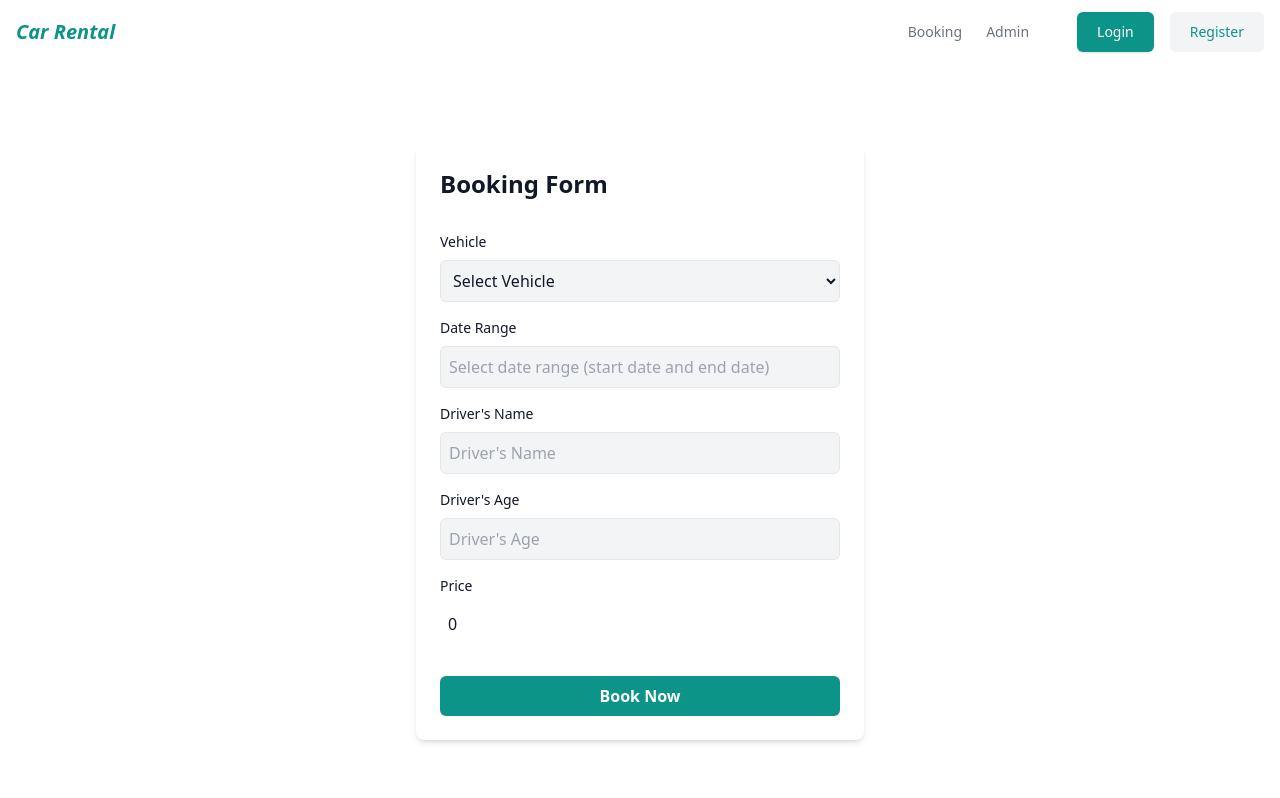
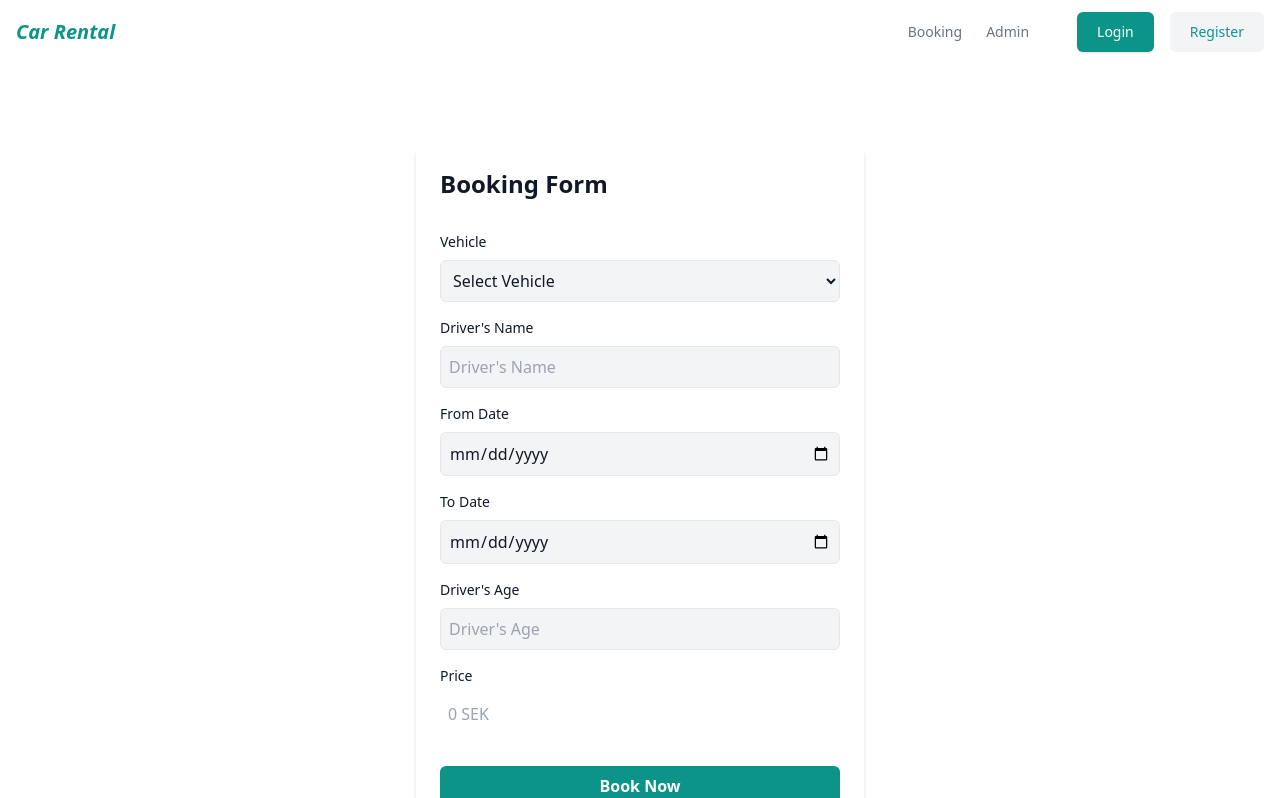
Before and after one commit to H4ckint0sh/carRental, a React (Create React App) app in the folder frontend/: page / in a window 1280 px wide. Shown: the top 798 px of the page. Built offline with nearby package versions, Linux system fonts and the light colour scheme; no server answers.

Commit message:
completing form

```diff
--- a/frontend/src/components/AdminTable.tsx
+++ b/frontend/src/components/AdminTable.tsx
@@ -2,7 +2,8 @@ import React from "react";
 
 const AdminTable = (props: {}) => {
   return (
-    <div className="overflow-x-auto">
+    <div className="rounded-lg border border-gray-200">
+      <div className="overflow-x-auto rounded-t-lg">
         <table className="min-w-full divide-y-2 divide-gray-200 bg-white text-sm">
           <thead className="ltr:text-left rtl:text-right">
             <tr>
@@ -18,7 +19,6 @@ const AdminTable = (props: {}) => {
               <th className="whitespace-nowrap px-4 py-2 font-medium text-gray-900">
                 Salary
               </th>
-            <th className="px-4 py-2"></th>
             </tr>
           </thead>
 
@@ -36,14 +36,6 @@ const AdminTable = (props: {}) => {
               <td className="whitespace-nowrap px-4 py-2 text-gray-700">
                 $120,000
               </td>
-            <td className="whitespace-nowrap px-4 py-2">
-              <a
-                href="#"
-                className="inline-block rounded bg-indigo-600 px-4 py-2 text-xs font-medium text-white hover:bg-indigo-700"
-              >
-                View
-              </a>
-            </td>
             </tr>
 
             <tr>
@@ -58,14 +50,6 @@ const AdminTable = (props: {}) => {
               </td>
               <td className="whitespace-nowrap px-4 py-2 text-gray-700">
                 $100,000
-            </td>
-            <td className="whitespace-nowrap px-4 py-2">
-              <a
-                href="#"
-                className="inline-block rounded bg-indigo-600 px-4 py-2 text-xs font-medium text-white hover:bg-indigo-700"
-              >
-                View
-              </a>
               </td>
             </tr>
 
@@ -82,17 +66,87 @@ const AdminTable = (props: {}) => {
               <td className="whitespace-nowrap px-4 py-2 text-gray-700">
                 $20,000
               </td>
-            <td className="whitespace-nowrap px-4 py-2">
-              <a
-                href="#"
-                className="inline-block rounded bg-indigo-600 px-4 py-2 text-xs font-medium text-white hover:bg-indigo-700"
-              >
-                View
-              </a>
-            </td>
             </tr>
           </tbody>
         </table>
+      </div>
+
+      <div className="rounded-b-lg border-t border-gray-200 px-4 py-2">
+        <ol className="flex justify-end gap-1 text-xs font-medium">
+          <li>
+            <a
+              href="#"
+              className="inline-flex size-8 items-center justify-center rounded border border-gray-100 bg-white text-gray-900 rtl:rotate-180"
+            >
+              <span className="sr-only">Prev Page</span>
+              <svg
+                xmlns="http://www.w3.org/2000/svg"
+                className="size-3"
+                viewBox="0 0 20 20"
+                fill="currentColor"
+              >
+                <path
+                  fill-rule="evenodd"
+                  d="M12.707 5.293a1 1 0 010 1.414L9.414 10l3.293 3.293a1 1 0 01-1.414 1.414l-4-4a1 1 0 010-1.414l4-4a1 1 0 011.414 0z"
+                  clip-rule="evenodd"
+                />
+              </svg>
+            </a>
+          </li>
+
+          <li>
+            <a
+              href="#"
+              className="block size-8 rounded border border-gray-100 bg-white text-center leading-8 text-gray-900"
+            >
+              1
+            </a>
+          </li>
+
+          <li className="block size-8 rounded border-t-emerald-600 bg-teal-600 text-center leading-8 text-white">
+            2
+          </li>
+
+          <li>
+            <a
+              href="#"
+              className="block size-8 rounded border border-gray-100 bg-white text-center leading-8 text-gray-900"
+            >
+              3
+            </a>
+          </li>
+
+          <li>
+            <a
+              href="#"
+              className="block size-8 rounded border border-gray-100 bg-white text-center leading-8 text-gray-900"
+            >
+              4
+            </a>
+          </li>
+
+          <li>
+            <a
+              href="#"
+              className="inline-flex size-8 items-center justify-center rounded border border-gray-100 bg-white text-gray-900 rtl:rotate-180"
+            >
+              <span className="sr-only">Next Page</span>
+              <svg
+                xmlns="http://www.w3.org/2000/svg"
+                className="size-3"
+                viewBox="0 0 20 20"
+                fill="currentColor"
+              >
+                <path
+                  fill-rule="evenodd"
+                  d="M7.293 14.707a1 1 0 010-1.414L10.586 10 7.293 6.707a1 1 0 011.414-1.414l4 4a1 1 0 010 1.414l-4 4a1 1 0 01-1.414 0z"
+                  clip-rule="evenodd"
+                />
+              </svg>
+            </a>
+          </li>
+        </ol>
+      </div>
     </div>
   );
 };
--- a/frontend/src/components/BookingForm.tsx
+++ b/frontend/src/components/BookingForm.tsx
@@ -1,46 +1,76 @@
 import { useEffect, useState } from "react";
-import { Controller, useForm } from "react-hook-form";
-import DatePicker from "react-datepicker";
+import { useForm } from "react-hook-form";
 import { ErrorMessage } from "./ErrrorMessage";
 import { RentalCarFormData } from "../types/common";
+import Toast from "./ToastMessage";
 
-const BookingForm = (props: {}) => {
-  const [dateRange, setDateRange] = useState<Array<Date | any>>([]);
-  const [startDate, endDate] = dateRange;
+const BookingForm = () => {
+  const [toast, setToast] = useState<{
+    severity: string;
+    message: string;
+  } | null>(null);
+  const showToast = (severity: string, message: string) => {
+    setToast({ severity, message });
+  };
   const {
     register,
     handleSubmit,
-    control,
+    reset,
     setValue,
-    formState: { errors, isValid },
+    getValues,
+    clearErrors,
+    watch,
+    formState: { errors },
   } = useForm<RentalCarFormData>({
     mode: "onSubmit",
+    reValidateMode: "onSubmit",
     defaultValues: {
       vehicle: "",
       driversName: "",
-      dateRange: [],
-      driversAge: undefined,
-      price: undefined,
+      toDate: "",
+      fromDate: "",
+      driversAge: null,
+      price: null,
     },
   });
 
   useEffect(() => {
-    // Calculate price if both startDate and endDate are selected
+    // Watch for changes in date fields
+    const startDate = watch("fromDate");
+    const endDate = watch("toDate");
+
     if (startDate && endDate) {
-      const diffInTime = endDate.getTime() - startDate.getTime();
-      const diffInDays = Math.ceil(diffInTime / (1000 * 3600 * 24));
-      const calculatedPrice = diffInDays * 300;
+      // Convert the string dates to Date objects
+      const start = new Date(startDate);
+      const end = new Date(endDate);
 
-      // Update the price field in the form
-      setValue("price", calculatedPrice);
-    } else {
-      // Reset price if date range is incomplete
-      setValue("price", 0);
+      // Check if start and end are valid dates
+      if (!isNaN(start.getTime()) && !isNaN(end.getTime())) {
+        const diffInTime = end.getTime() - start.getTime();
+        const diffInDays = Math.ceil(diffInTime / (1000 * 3600 * 24));
+        const calculatedPrice = diffInDays * 300;
+
+        // Update the price field in the form
+        setValue("price", calculatedPrice);
+      }
     }
-  }, [startDate, endDate, setValue]);
+    // eslint-disable-next-line react-hooks/exhaustive-deps
+  }, [watch("fromDate"), watch("toDate")]);
 
-  const onSubmit = (data: any) => {
+  const onSubmit = (data: RentalCarFormData) => {
     console.log(data);
+
+    // Reset form after submit
+    reset({
+      vehicle: "",
+      driversName: "",
+      toDate: "",
+      fromDate: "",
+      driversAge: null,
+      price: null,
+    });
+    clearErrors(); // Clear errors after submit
+    showToast("success", "Booking Successful");
   };
 
   useEffect(() => {
@@ -49,6 +79,12 @@ const BookingForm = (props: {}) => {
 
   return (
     <div className="flex flex-col items-center justify-center my-10">
+      {toast && (
+        <Toast
+          severity={toast.severity as "success" | "error" | "warning" | "info"}
+          message={toast.message}
+        />
+      )}
       <div className="w-full max-w-md bg-white rounded-lg shadow-md p-6">
         <h2 className="text-2xl font-bold text-gray-900 mb-8">Booking Form</h2>
         <form className="flex flex-col" onSubmit={handleSubmit(onSubmit)}>
@@ -76,38 +112,6 @@ const BookingForm = (props: {}) => {
 
           <label
             className="text-sm mb-2 text-gray-900 cursor-pointer"
-            htmlFor="dateRange"
-          >
-            Date Range
-          </label>
-          <Controller
-            control={control}
-            name="dateRange"
-            rules={{ required: "Please select a date range." }}
-            render={({ field }) => (
-              <DatePicker
-                selectsRange
-                placeholderText="Select date range (start date and end date)"
-                id="dateRange"
-                minDate={new Date()}
-                startDate={startDate}
-                endDate={endDate}
-                onChange={(e) => {
-                  setDateRange(e);
-                  field.onChange(e);
-                }}
-                className={`bg-gray-100 w-full text-gray-900 border rounded-md p-2 mb-4 focus:bg-gray-200 focus:outline-none focus:ring-1 focus:ring-blue-500 transition ease-in-out duration-150 ${
-                  errors.dateRange ? "border-red-500" : "border-gray-200"
-                }`}
-                isClearable
-              />
-            )}
-          />
-          {errors?.dateRange?.message && (
-            <ErrorMessage message={errors.dateRange.message} severity="error" />
-          )}
-          <label
-            className="text-sm mb-2 text-gray-900 cursor-pointer"
             htmlFor="driversName"
           >
             Driver's Name
@@ -132,6 +136,56 @@ const BookingForm = (props: {}) => {
               message={errors.driversName.message}
               severity="error"
             />
+          )}
+
+          <label
+            className="text-sm mb-2 text-gray-900 cursor-pointer"
+            htmlFor="fromDate"
+          >
+            From Date
+          </label>
+          <input
+            placeholder="The date you want to rent from"
+            className={`bg-gray-100 text-gray-900 border rounded-md p-2 mb-4 focus:bg-gray-200 focus:outline-none focus:ring-1 focus:ring-blue-500 ${
+              errors.driversName ? "border-red-500" : "border-gray-200"
+            }`}
+            id="driversAge"
+            {...register("fromDate", {
+              required: "Please enter a from date.",
+              min: { value: 18, message: "Must be at least 18 years old." },
+            })}
+            type="date"
+            min={new Date().toISOString().split("T")[0]}
+          />
+          {errors?.fromDate?.message && (
+            <ErrorMessage message={errors.fromDate.message} severity="error" />
+          )}
+
+          <label
+            className="text-sm mb-2 text-gray-900 cursor-pointer"
+            htmlFor="toDate"
+          >
+            To Date
+          </label>
+          <input
+            placeholder="The date you want to rent from"
+            className={`bg-gray-100 text-gray-900 border rounded-md p-2 mb-4 focus:bg-gray-200 focus:outline-none focus:ring-1 focus:ring-blue-500 ${
+              errors.driversName ? "border-red-500" : "border-gray-200"
+            }`}
+            id="toDate"
+            {...register("toDate", {
+              required: "Please enter a from date.",
+              min: { value: 18, message: "Must be at least 18 years old." },
+            })}
+            type="date"
+            min={
+              getValues("fromDate")
+                ? (getValues("fromDate") as string)
+                : new Date().toISOString().split("T")[0]
+            }
+          />
+          {errors?.toDate?.message && (
+            <ErrorMessage message={errors.toDate.message} severity="error" />
           )}
 
           <label
--- a/frontend/src/components/ToastMessage.tsx
+++ b/frontend/src/components/ToastMessage.tsx
@@ -9,40 +9,92 @@ const Toast: React.FC<ToastProps> = ({ severity, message }) => {
   const [visible, setVisible] = useState(true);
 
   useEffect(() => {
-    const timer = setTimeout(() => setVisible(false), 3000); // Hide toast after 3 seconds
+    console.log("here", visible);
+    const timer = setTimeout(() => setVisible(false), 6000); // Hide toast after 3 seconds
     return () => clearTimeout(timer); // Clean up the timer on unmount
-  }, []);
+  }, [visible]);
 
-  const getToastStyles = () => {
+  const getIcon = () => {
     switch (severity) {
       case "success":
-        return "bg-green-500 text-white";
+        return (
+          <svg
+            xmlns="http://www.w3.org/2000/svg"
+            fill="none"
+            viewBox="0 0 24 24"
+            strokeWidth="1.5"
+            stroke="currentColor"
+            className="size-6"
+          >
+            <path
+              strokeLinejoin="round"
+              strokeLinecap="round"
+              d="M9 12.75L11.25 15 15 9.75M21 12a9 9 0 11-18 0 9 9 0 0118 0z"
+            />
+          </svg>
+        );
+
       case "error":
-        return "bg-red-500 text-white";
-      case "warning":
-        return "bg-yellow-500 text-white";
-      case "info":
-        return "bg-blue-500 text-white";
-      default:
-        return "bg-gray-500 text-white";
+        <svg
+          xmlns="http://www.w3.org/2000/svg"
+          fill="none"
+          viewBox="0 0 24 24"
+          strokeWidth="1.5"
+          stroke="currentColor"
+          className="size-6"
+        >
+          <path
+            strokeLinejoin="round"
+            strokeLinecap="round"
+            d="M12 2a10 10 0 100 20 10 10 0 000-20zm-1.293 13.707a1 1 0 001.414-1.414L11 12.586l1.293-1.293a1 1 0 10-1.414-1.414L10 11.172l-1.293-1.293a1 1 0 10-1.414 1.414L8.586 12l-1.293 1.293a1 1 0 001.414 1.414L10 13.414l1.293 1.293z"
+          />
+        </svg>;
     }
   };
 
   return (
-    <>
+    <div className="fixed bottom-0 right-12 top-12 z-50 m-4">
       {visible && (
         <div
-          className={`fixed top-5 right-5 p-4 rounded-lg shadow-lg ${getToastStyles()} transition-all duration-300`}
           role="alert"
-          aria-live="assertive"
-          aria-atomic="true"
+          className="rounded-xl border border-gray-100 bg-white p-4"
         >
-          <div className="flex items-center">
-            <p>{message}</p>
+          <div className="flex items-start gap-4">
+            <span className="text-green-600">{getIcon()}</span>
+
+            <div className="flex-1">
+              <strong className="block font-medium capitalize text-gray-900">
+                {severity}
+              </strong>
+
+              <p className="mt-1 text-sm text-gray-700">{message}</p>
+            </div>
+
+            <button
+              onClick={() => setVisible(false)}
+              className="text-gray-500 transition hover:text-gray-600"
+            >
+              <span className="sr-only">Dismiss popup</span>
+
+              <svg
+                xmlns="http://www.w3.org/2000/svg"
+                fill="none"
+                viewBox="0 0 24 24"
+                strokeWidth="1.5"
+                stroke="currentColor"
+                className="size-6"
+              >
+                <path
+                  strokeLinejoin="round"
+                  strokeLinecap="round"
+                  d="M6 18L18 6M6 6l12 12"
+                />
+              </svg>
+            </button>
           </div>
         </div>
       )}
-    </>
+    </div>
   );
 };
 
--- a/frontend/src/pages/Admin.tsx
+++ b/frontend/src/pages/Admin.tsx
@@ -1,5 +1,11 @@
+import AdminTable from "../components/AdminTable";
+
 const Admin = (props: {}) => {
-  return <div>Admin Page</div>;
+  return (
+    <div>
+      <AdminTable />
+    </div>
+  );
 };
 
 export default Admin;
```
Also changed, not shown: frontend/src/types/common.ts (+4 -3 lines), 1 other file (tests, documents, lock files or other folders). Lines whose indentation alone changed are shown as unchanged.
